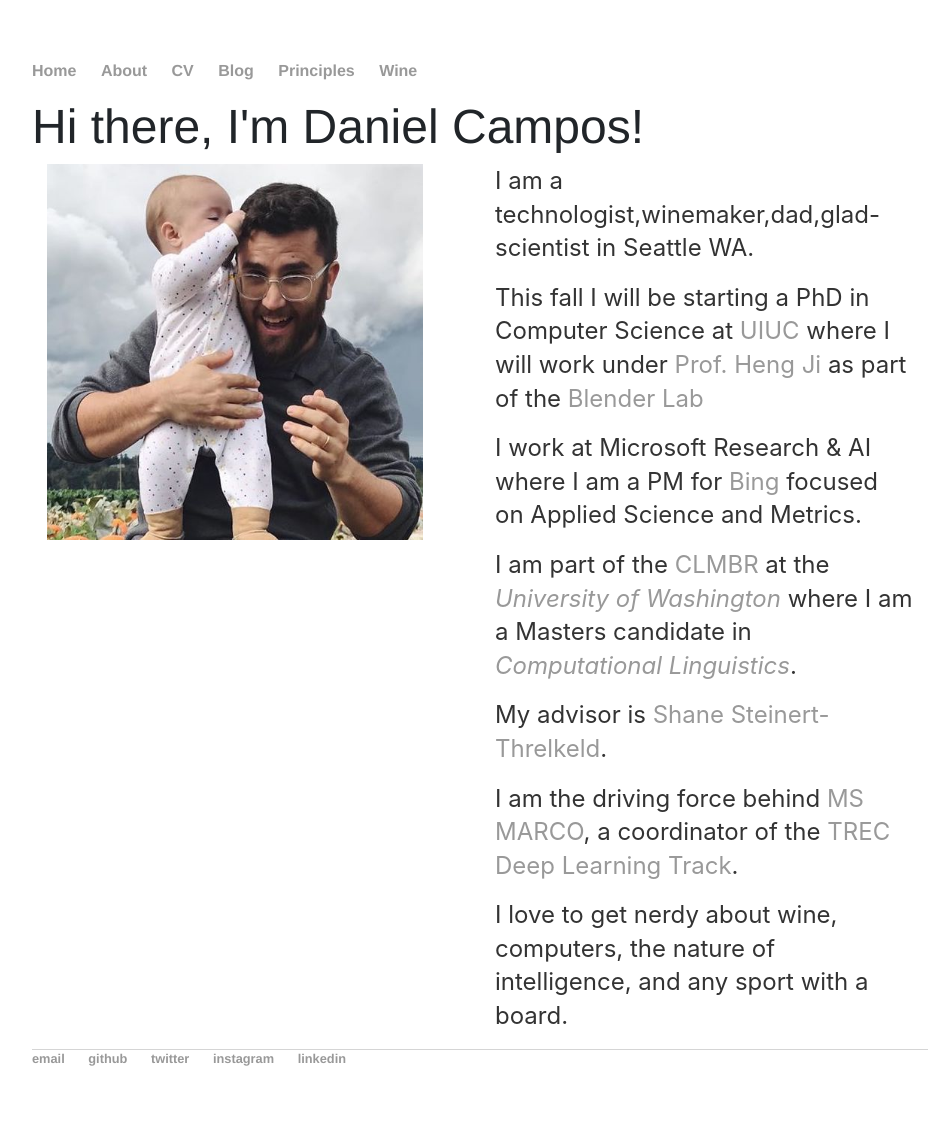
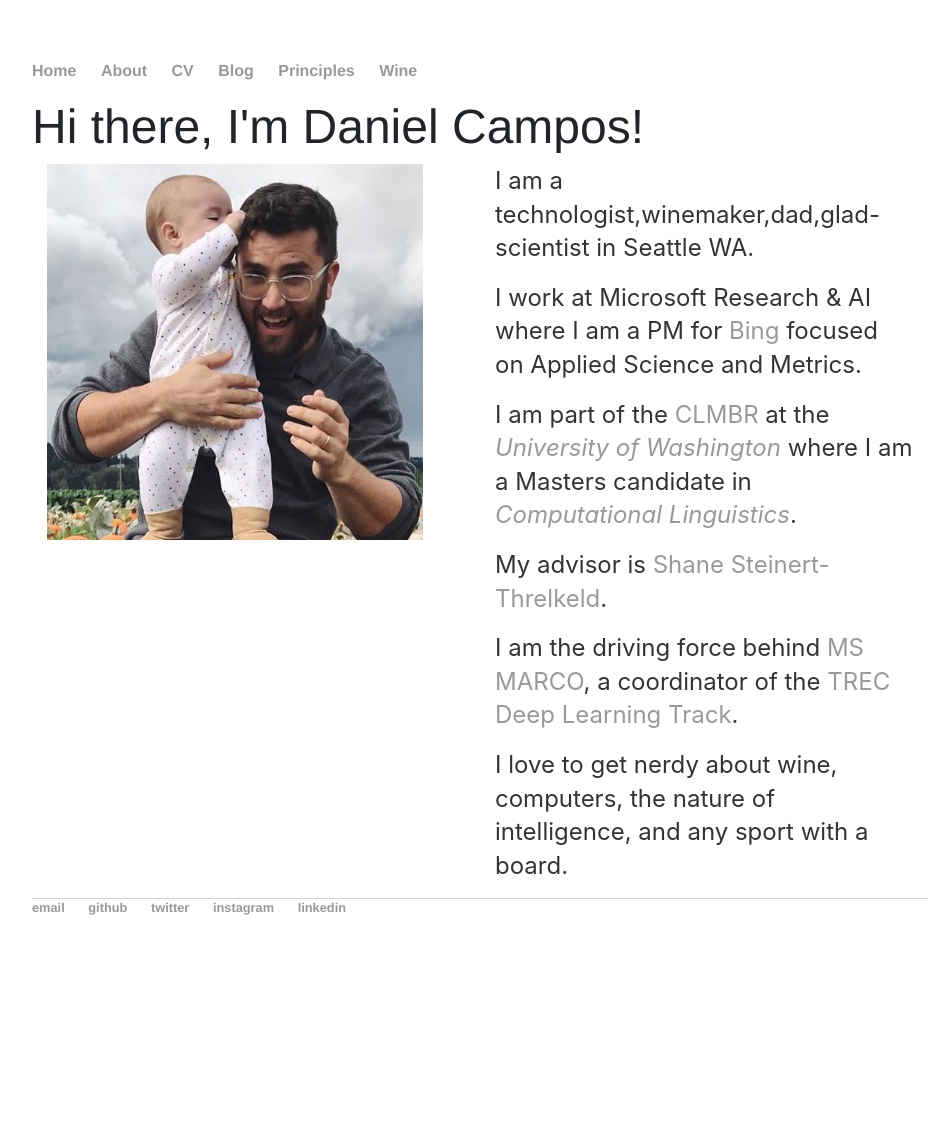
Before and after one commit to spacemanidol/spacemanidol.github.io, a Jekyll site: the page built from index.html, in a window 1280 px wide. Shown: the whole page, without its empty margins (160-1102 px from the left). Built offline with Jekyll 4.4.1, drawn with Linux system fonts in a browser that asks for light colours; comment, search, counter and statistics services are not loaded; after the commit the page ends 977 px from its top, so only the background shows below that.

Commit message:
Update index.html

```diff
--- a/index.html
+++ b/index.html
@@ -11,7 +11,7 @@
 	</div>
 	<div class="col-md-6">
 		<p>I am a technologist,winemaker,dad,glad-scientist in Seattle WA.</p>
-		<p>This fall I will be starting a PhD in Computer Science at <a href='https://cs.illinois.edu/'>UIUC</a> where I will work under <a href='http://blender.cs.illinois.edu/hengji.html'>Prof. Heng Ji</a> as part of the <a href='http://blender.cs.illinois.edu/index.html'>Blender Lab</a></p>
+		<!--<p>This fall I will be starting a PhD in Computer Science at <a href='https://cs.illinois.edu/'>UIUC</a> where I will work under <a href='http://blender.cs.illinois.edu/hengji.html'>Prof. Heng Ji</a> as part of the <a href='http://blender.cs.illinois.edu/index.html'>Blender Lab</a></p>-->
 		<p>I work at Microsoft Research & AI where I am a PM for <a href='bing.com'>Bing</a> focused on Applied Science and Metrics.</p>
 		<p>I am part of the <a href='https://clmbr.shane.st/'>CLMBR</a> at the <em> <a href='http://www.washington.edu/'>University of Washington</a></em> where I am a Masters candidate in <a href='https://www.compling.uw.edu/'><em>Computational Linguistics</em></a>.</p>
 		<p>My advisor is <a href='https://www.shane.st/'>Shane Steinert-Threlkeld</a>.</p>
```
